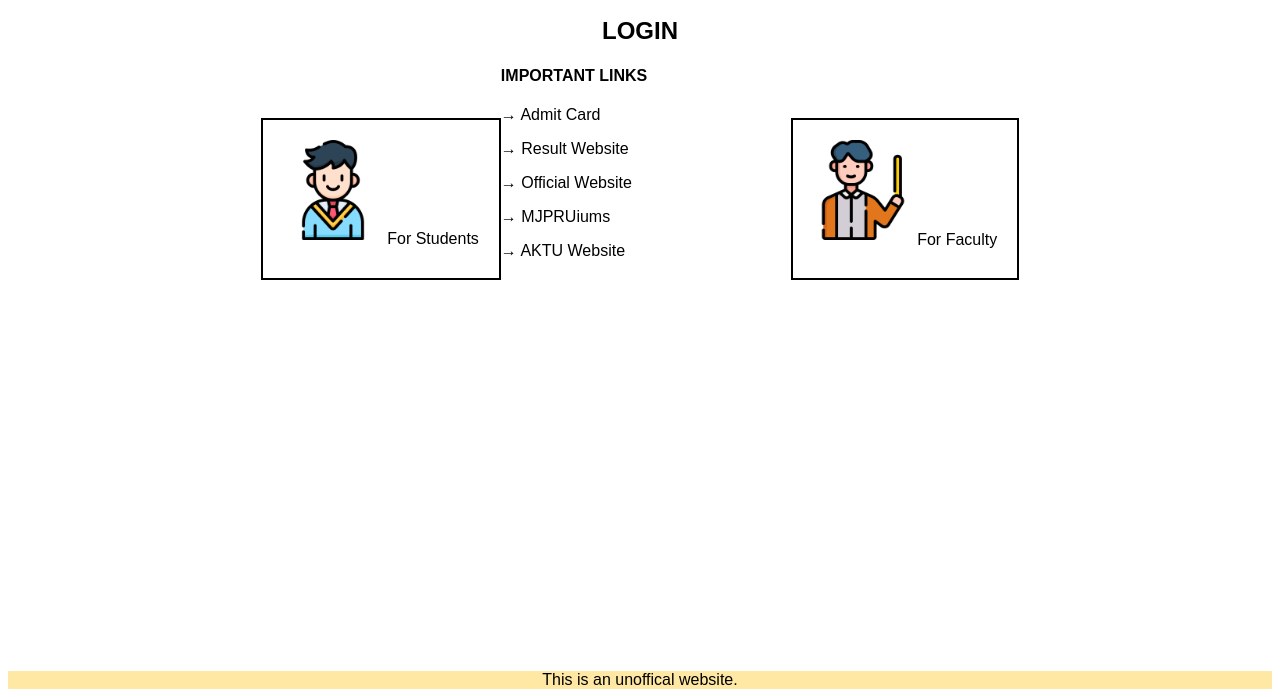
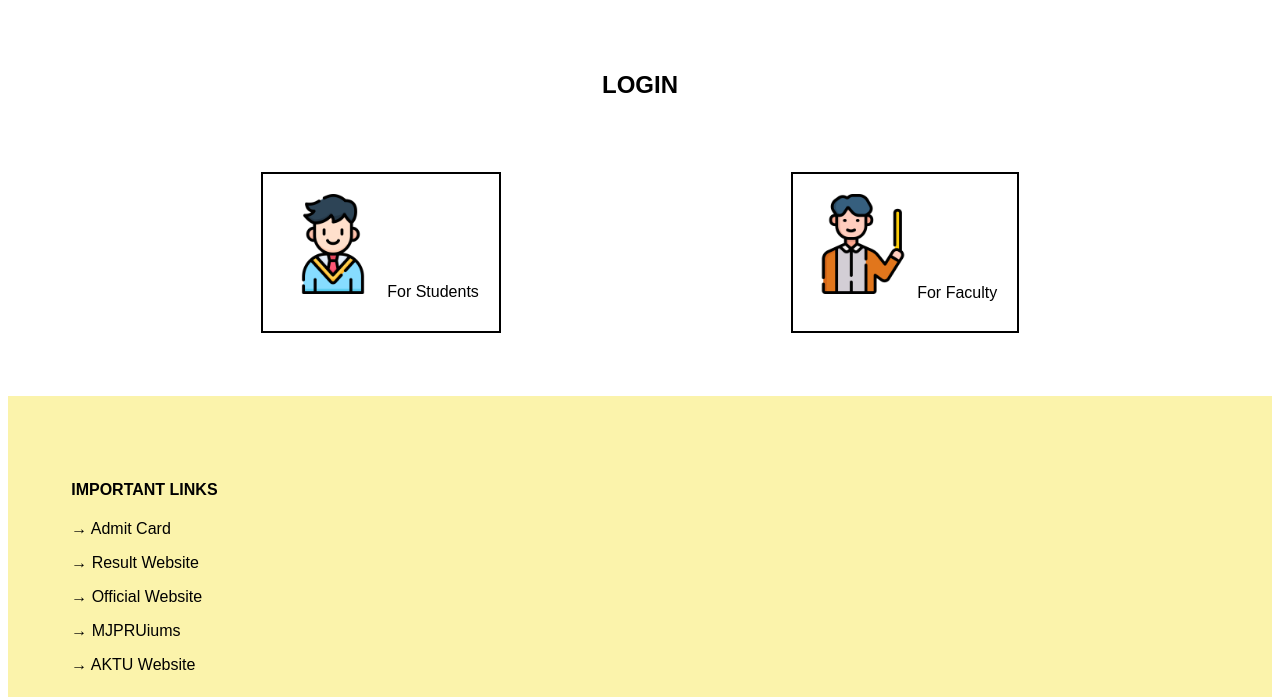
Before and after one commit to PrasannArora/mjpru, a plain HTML site: page index.html in a window 1280 px wide. Shown: the part 1103-1800 px from the top of the page. Drawn offline with Linux system fonts and the light colour scheme.

Commit message:
update sections

```diff
--- a/styles.css
+++ b/styles.css
@@ -27,14 +27,23 @@ body {
 
 .box {
 
+    overflow: hidden;
+
     padding-left: 20%;
     padding-right: 20%;
+    display: block;
 
+}
+.box h2{
+    padding-top: 7%;
 }
 .boxed {
     border: 2px solid rgb(0, 0, 0) ;
     margin-top: 7%;
     padding:20px;
+}
+.boxed:hover{
+    background-color: khaki;
 }
 .boxed img{
     display: inline;
@@ -60,8 +69,13 @@ footer p{
 
     text-align: center;
 
-    background-color: rgb(255, 232, 163);
+    background-color: khaki;
     color: rgb(0, 0, 0);
+}
+.implinks {
+    background-color: rgb(251, 243, 171);
+    padding: 5%;
+    margin-top: 5%;
 }
 
 
```
